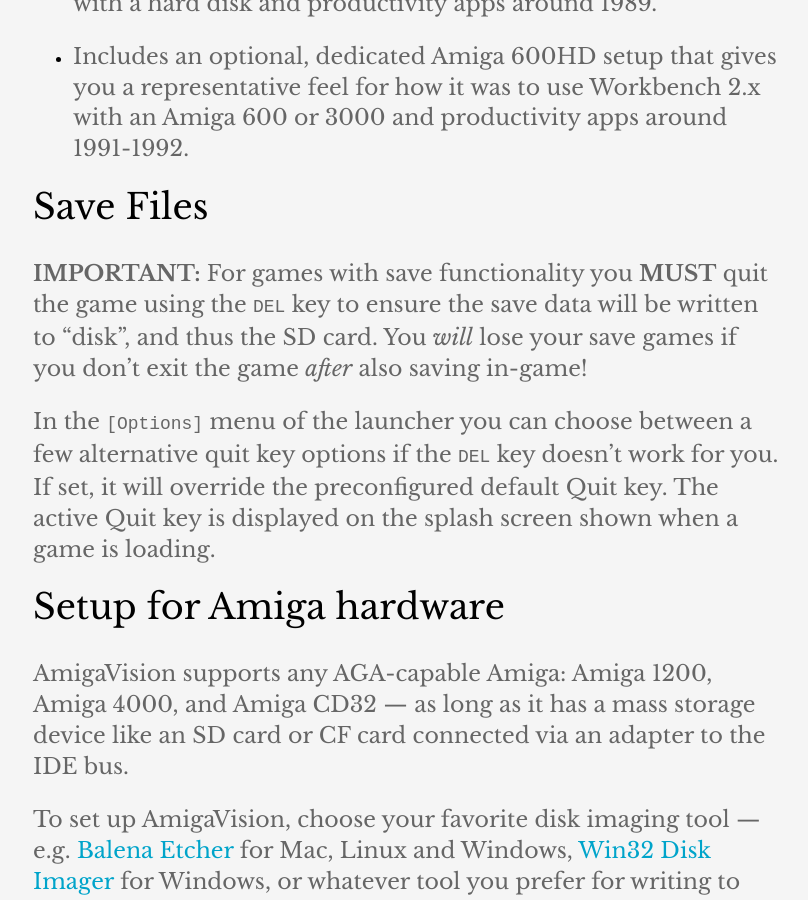
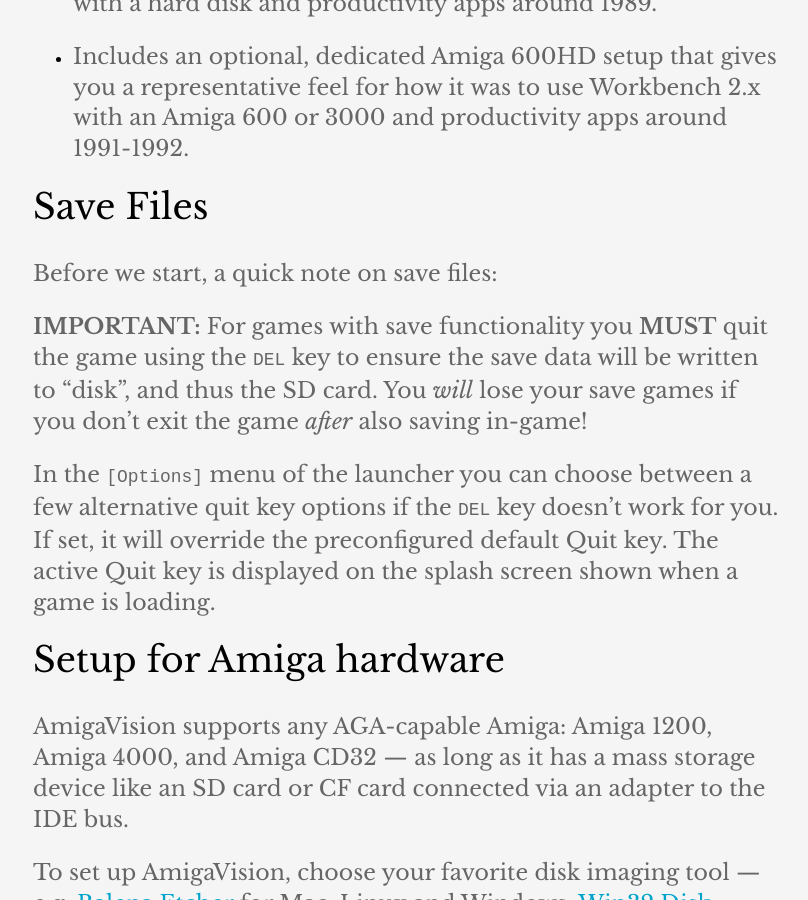
Before and after one commit to amigavision/amigavision.github.io, a Jekyll site: the page built from docs.md, in a window 1280 px wide and 900 px high, scrolled down 2902 px. Shown: the whole window, without its empty margins (232-1040 px from the left). Built offline with Jekyll 4.4.1, drawn with Linux system fonts in a browser that asks for light colours.

Commit message:
Update docs.md

```diff
--- a/docs.md
+++ b/docs.md
@@ -58,6 +58,8 @@
 * Includes an optional, dedicated Amiga 600HD setup that gives you a representative feel for how it was to use Workbench 2.x with an Amiga 600 or 3000 and productivity apps around 1991-1992.
 
 ## Save Files
+
+Before we start, a quick note on save files:
 
 **IMPORTANT:** For games with save functionality you **MUST** quit the game using the `DEL` key to ensure the save data will be written to "disk", and thus the SD card. You *will* lose your save games if you don't exit the game *after* also saving in-game!
 
```
